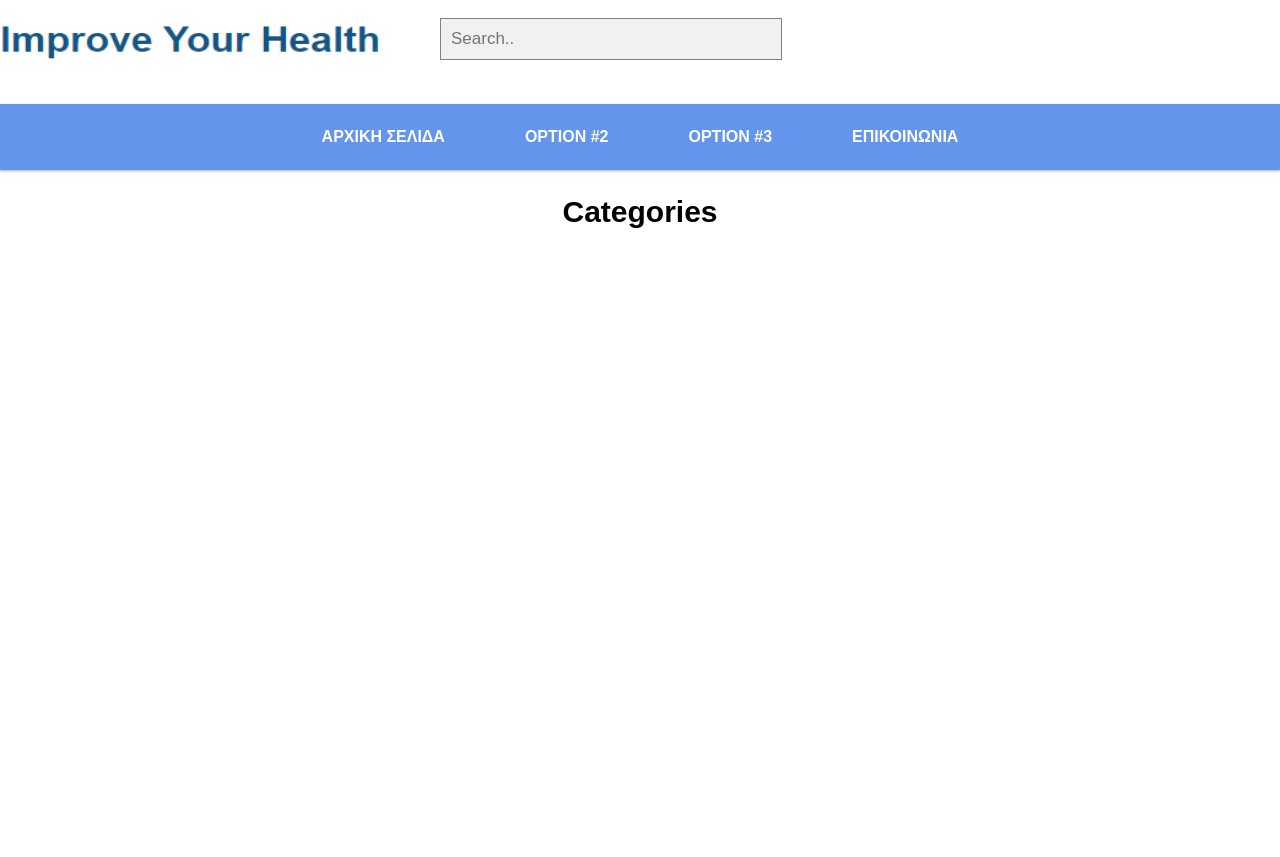
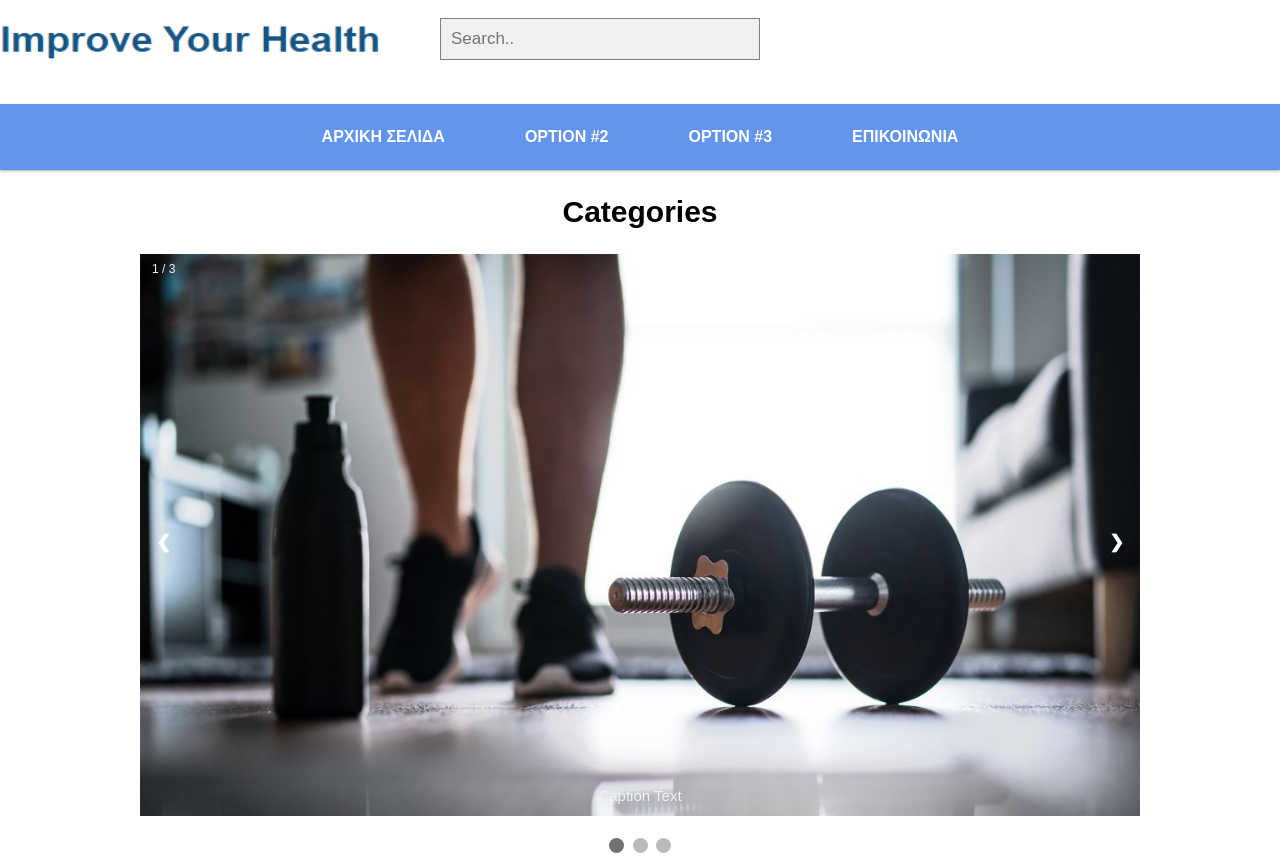
Before and after one commit to AristeaLachana/PSPI2022, a PHP site: page /categories.html in a window 1280 px wide. Before the commit the page ends 228 px from the top, so only its background shows below. Run offline with PHP 8.4, Linux system fonts and the light colour scheme.

Commit message:
SLIDESHOW

```diff
--- a/categories.html
+++ b/categories.html
@@ -37,7 +37,72 @@
 
     </nav>
   </div>
-<h2 class="slideshow">Categories</h2>
+<h2 class="header">Categories</h2>
+</div>
+<!-- Slideshow container -->
+<div class="slideshow-container">
+
+  <!-- Full-width images with number and caption text -->
+  <div class="mySlides fade">
+    <div class="numbertext">1 / 3</div>
+    <img src="workout.webp" style="width:100%">
+    <div class="text">Caption Text</div>
+  </div>
+
+  <div class="mySlides fade">
+    <div class="numbertext">2 / 3</div>
+    <img src="diet.jpg" style="width:100%">
+    <div class="text">Caption Two</div>
+  </div>
+
+  <div class="mySlides fade">
+    <div class="numbertext">3 / 3</div>
+    <img src="psychology.jpg" style="width:100%">
+    <div class="text">Caption Three</div>
+  </div>
+
+  <!-- Next and previous buttons -->
+  <a class="prev" onclick="plusSlides(-1)">&#10094;</a>
+  <a class="next" onclick="plusSlides(1)">&#10095;</a>
+</div>
+<br>
+
+<!-- The dots/circles -->
+<div style="text-align:center">
+  <span class="dot" onclick="currentSlide(1)"></span>
+  <span class="dot" onclick="currentSlide(2)"></span>
+  <span class="dot" onclick="currentSlide(3)"></span>
+</div>
+<script>
+let slideIndex = 1;
+showSlides(slideIndex);
+
+// Next/previous controls
+function plusSlides(n) {
+  showSlides(slideIndex += n);
+}
+
+// Thumbnail image controls
+function currentSlide(n) {
+  showSlides(slideIndex = n);
+}
+
+function showSlides(n) {
+  let i;
+  let slides = document.getElementsByClassName("mySlides");
+  let dots = document.getElementsByClassName("dot");
+  if (n > slides.length) {slideIndex = 1}
+  if (n < 1) {slideIndex = slides.length}
+  for (i = 0; i < slides.length; i++) {
+    slides[i].style.display = "none";
+  }
+  for (i = 0; i < dots.length; i++) {
+    dots[i].className = dots[i].className.replace(" active", "");
+  }
+  slides[slideIndex-1].style.display = "block";
+  dots[slideIndex-1].className += " active";
+}
+</script>
 </body>
 
 
--- a/pspi.css
+++ b/pspi.css
@@ -675,10 +675,97 @@
 }
 
 /* categories */
-.slideshow {
+.header {
   text-align: center;
   font: Arial;
   font-size: 30px;
+}
+* {box-sizing:border-box}
+
+/* Slideshow container */
+.slideshow-container {
+  max-width: 1000px;
+  position: relative;
+  margin: auto;
+}
+
+/* Hide the images by default */
+.mySlides {
+  display: none;
+}
+
+/* Next & previous buttons */
+.prev, .next {
+  cursor: pointer;
+  position: absolute;
+  top: 50%;
+  width: auto;
+  margin-top: -22px;
+  padding: 16px;
+  color: white;
+  font-weight: bold;
+  font-size: 18px;
+  transition: 0.6s ease;
+  border-radius: 0 3px 3px 0;
+  user-select: none;
+}
+
+/* Position the "next button" to the right */
+.next {
+  right: 0;
+  border-radius: 3px 0 0 3px;
+}
+
+/* On hover, add a black background color with a little bit see-through */
+.prev:hover, .next:hover {
+  background-color: rgba(0,0,0,0.8);
+}
+
+/* Caption text */
+.text {
+  color: #f2f2f2;
+  font-size: 15px;
+  padding: 8px 12px;
+  position: absolute;
+  bottom: 8px;
+  width: 100%;
+  text-align: center;
+}
+
+/* Number text (1/3 etc) */
+.numbertext {
+  color: #f2f2f2;
+  font-size: 12px;
+  padding: 8px 12px;
+  position: absolute;
+  top: 0;
+}
+
+/* The dots/bullets/indicators */
+.dot {
+  cursor: pointer;
+  height: 15px;
+  width: 15px;
+  margin: 0 2px;
+  background-color: #bbb;
+  border-radius: 50%;
+  display: inline-block;
+  transition: background-color 0.6s ease;
+}
+
+.active, .dot:hover {
+  background-color: #717171;
+}
+
+/* Fading animation */
+.fade {
+  animation-name: fade;
+  animation-duration: 1.5s;
+}
+
+@keyframes fade {
+  from {opacity: .4}
+  to {opacity: 1}
 }
 
 .readmore{
```
Also changed, not shown: diet.jpg (added), psychology.jpg (added), workout.webp (added).
